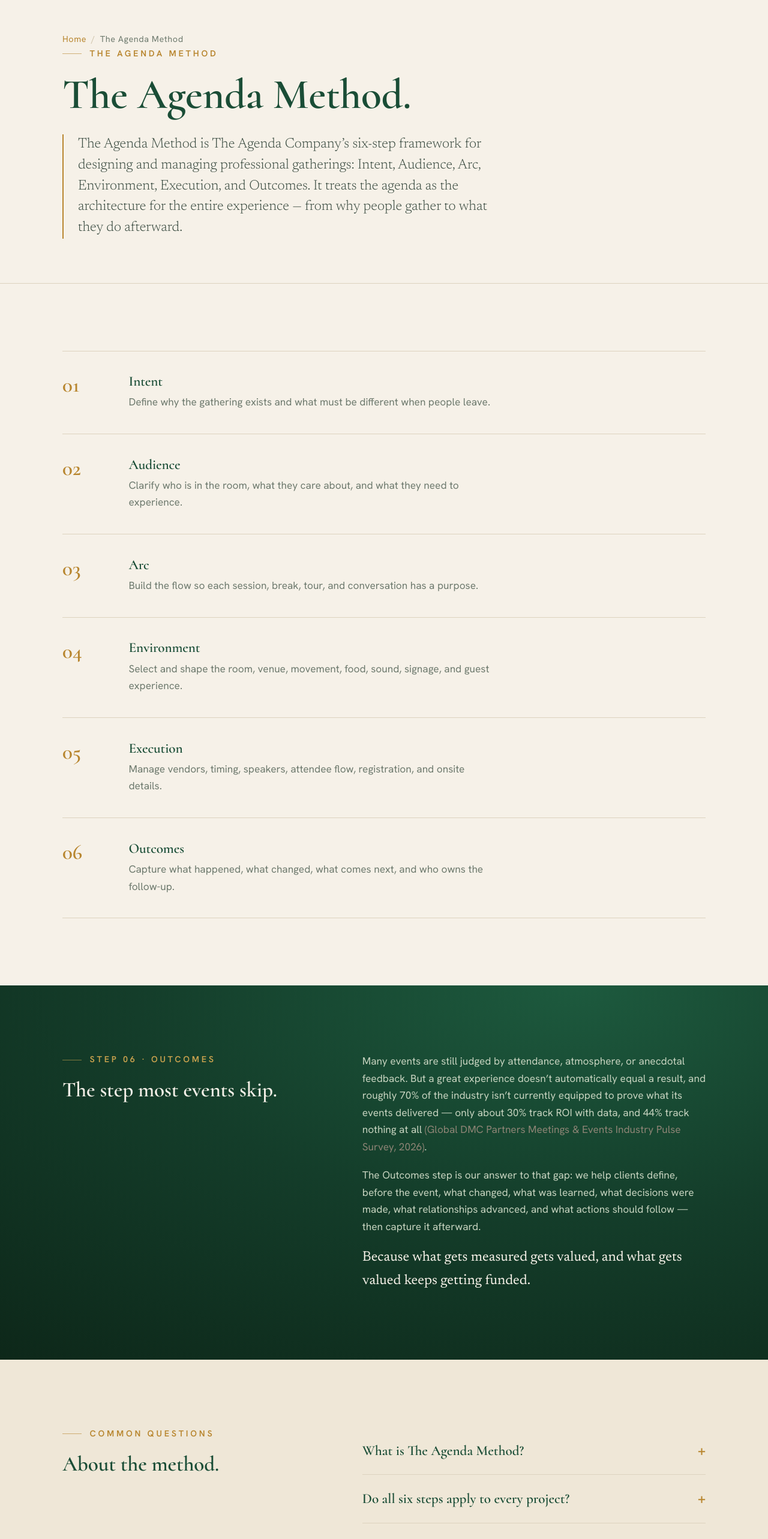
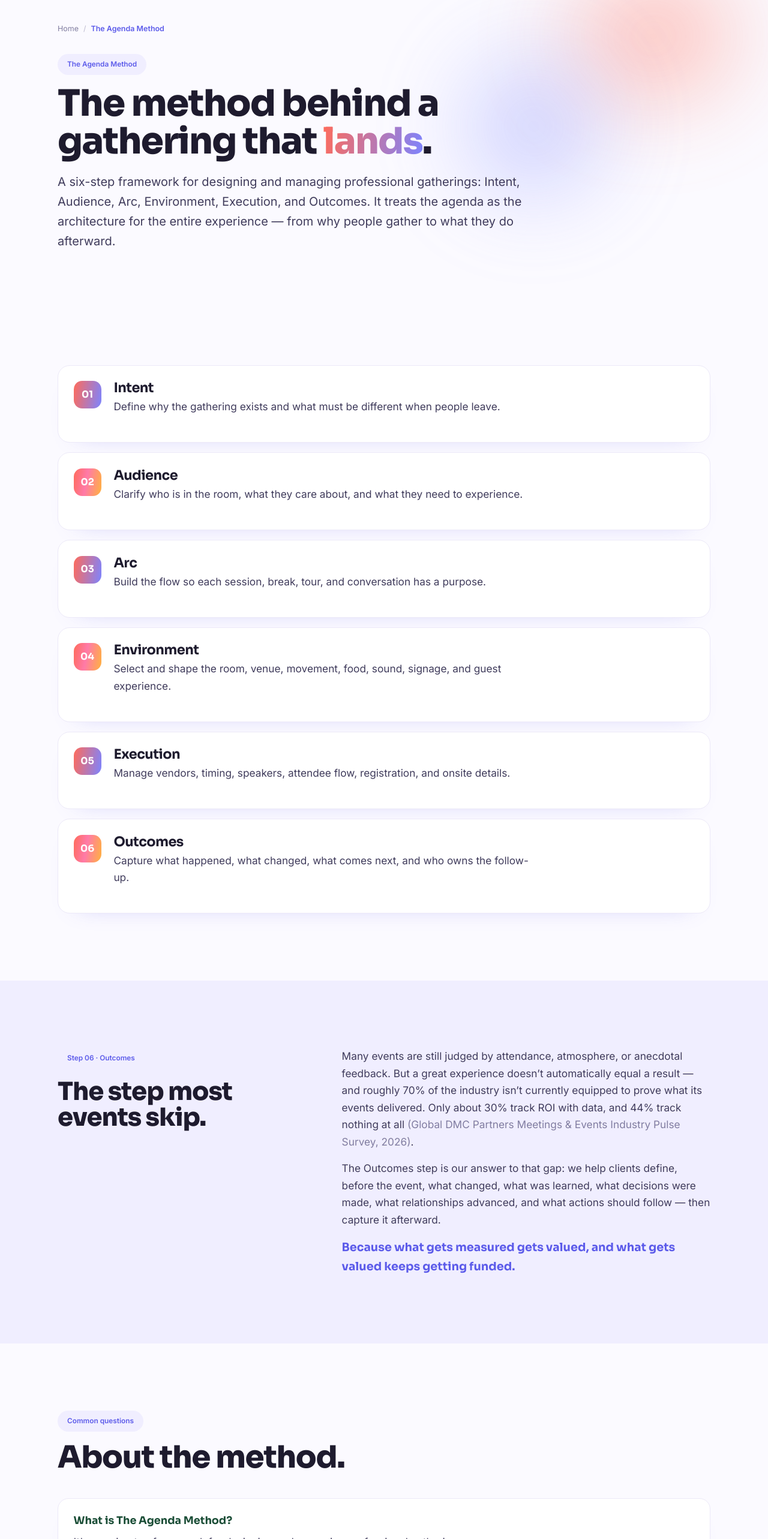
Before and after one commit to thomasbakerj-lgtm/TheAgendaCompany, a Next.js app: page /method in a window 1280 px wide. Shown: the part 120-2686 px from the top of the page at 60% size. Built offline with nearby package versions, Linux system fonts and the light colour scheme.

Commit message:
Update page.js

```diff
--- a/app/method/page.js
+++ b/app/method/page.js
@@ -1,5 +1,5 @@
-import { METHOD } from "@/lib/site";
-import { Kicker, Faq, CtaBand, Breadcrumb } from "@/components/ui";
+import Link from "next/link";
+import { METHOD, CTA } from "@/lib/site";
 import JsonLd from "@/components/JsonLd";
 import { faqSchema, breadcrumbSchema } from "@/lib/schema";
 
@@ -25,27 +25,26 @@
   return (
     <>
       <JsonLd data={[faqSchema(FAQS), breadcrumbSchema(trail)]} />
+      <div className="sf-home">
 
-      <section className="page-intro">
+        <section className="ag-pagehero">
+          <div className="blob b1" /><div className="blob b2" />
           <div className="wrap">
-          <Breadcrumb trail={trail} />
-          <Kicker>The Agenda Method</Kicker>
-          <h1>The Agenda Method.</h1>
-          <p className="answer-block">
-            The Agenda Method is The Agenda Company&rsquo;s six-step framework for designing and managing
-            professional gatherings: Intent, Audience, Arc, Environment, Execution, and Outcomes. It treats the
-            agenda as the architecture for the entire experience — from why people gather to what they do
-            afterward.
+            <p className="ag-crumb"><Link href="/">Home</Link><span className="sep">/</span><span className="cur">The Agenda Method</span></p>
+            <span className="pill-lbl" style={{ marginTop: "1.1rem" }}>The Agenda Method</span>
+            <h1>The method behind a gathering that <span className="grad-text">lands</span>.</h1>
+            <p className="ag-intro">
+              A six-step framework for designing and managing professional gatherings: Intent, Audience, Arc, Environment, Execution, and Outcomes. It treats the agenda as the architecture for the entire experience &mdash; from why people gather to what they do afterward.
             </p>
           </div>
         </section>
 
-      <section className="section">
+        <section className="sec">
           <div className="wrap">
-          <div className="agenda-list">
+            <div className="ag-mcards">
               {METHOD.map((m) => (
-              <div className="agenda-row" key={m.step}>
-                <span className="num">{m.step}</span>
+                <div className="ag-mcard" key={m.step}>
+                  <span className="ag-badge">{m.step}</span>
                   <div>
                     <h3>{m.name}</h3>
                     <p>{m.body}</p>
@@ -56,43 +55,55 @@
           </div>
         </section>
 
-      <section className="section ink-bg">
-        <div className="wrap split">
-          <div className="label-col">
-            <Kicker>Step 06 · Outcomes</Kicker>
-            <h2>The step most events skip.</h2>
+        <section className="sec lilac">
+          <div className="wrap">
+            <div className="ag-split">
+              <div>
+                <span className="pill-lbl">Step 06 &middot; Outcomes</span>
+                <h2 style={{ marginTop: "1rem" }}>The step most events skip.</h2>
               </div>
-          <div>
-            <p style={{ color: "var(--stone)" }}>
-              Many events are still judged by attendance, atmosphere, or anecdotal feedback. But a great
-              experience doesn&rsquo;t automatically equal a result, and roughly 70% of the industry isn&rsquo;t
-              currently equipped to prove what its events delivered — only about 30% track ROI with data, and 44%
-              track nothing at all
-              <span style={{ color: "#8d8475" }}> (Global DMC Partners Meetings &amp; Events Industry Pulse Survey, 2026)</span>.
+              <div className="body">
+                <p>
+                  Many events are still judged by attendance, atmosphere, or anecdotal feedback. But a great experience doesn&rsquo;t automatically equal a result &mdash; and roughly 70% of the industry isn&rsquo;t currently equipped to prove what its events delivered. Only about 30% track ROI with data, and 44% track nothing at all <span className="src">(Global DMC Partners Meetings &amp; Events Industry Pulse Survey, 2026)</span>.
                 </p>
-            <p style={{ color: "var(--stone)" }}>
-              The Outcomes step is our answer to that gap: we help clients define, before the event, what
-              changed, what was learned, what decisions were made, what relationships advanced, and what actions
-              should follow — then capture it afterward.
+                <p>
+                  The Outcomes step is our answer to that gap: we help clients define, before the event, what changed, what was learned, what decisions were made, what relationships advanced, and what actions should follow &mdash; then capture it afterward.
                 </p>
-            <p style={{ marginBottom: 0, color: "var(--paper)", fontFamily: "var(--serif)", fontSize: "var(--step-1)" }}>
-              Because what gets measured gets valued, and what gets valued keeps getting funded.
-            </p>
+                <p className="lead">Because what gets measured gets valued, and what gets valued keeps getting funded.</p>
+              </div>
             </div>
           </div>
         </section>
 
-      <section className="section panel">
-        <div className="wrap split">
-          <div className="label-col">
-            <Kicker>Common questions</Kicker>
-            <h2 style={{ fontSize: "var(--step-2)" }}>About the method.</h2>
+        <section className="sec">
+          <div className="wrap">
+            <div className="sec-head">
+              <span className="pill-lbl">Common questions</span>
+              <h2>About the method.</h2>
             </div>
-          <Faq items={FAQS} />
+            <div className="ag-faq">
+              {FAQS.map((f) => (
+                <div className="ag-faqitem" key={f.q}>
+                  <h4>{f.q}</h4>
+                  <p>{f.a}</p>
+                </div>
+              ))}
+            </div>
           </div>
         </section>
 
-      <CtaBand heading="Put the method to work." />
+        <section className="sec cta">
+          <div className="cb c1" /><div className="cb c2" /><div className="cb c3" />
+          <div className="wrap">
+            <span className="pill-lbl" style={{ background: "rgba(255,255,255,.15)", color: "#fff" }}>Put the method to work</span>
+            <h2 style={{ marginTop: "1rem" }}>Let&rsquo;s shape your agenda.</h2>
+            <p>Tell us what you&rsquo;re trying to accomplish and we&rsquo;ll start with the outcome.</p>
+            <Link className="btn white" href={CTA.primary.href}>Let&rsquo;s talk &rarr;</Link>
+            <p className="reassure">A conversation, not a pitch. We typically reply within one business day.</p>
+          </div>
+        </section>
+
+      </div>
     </>
   );
 }
```
Lines whose indentation alone changed are shown as unchanged.
